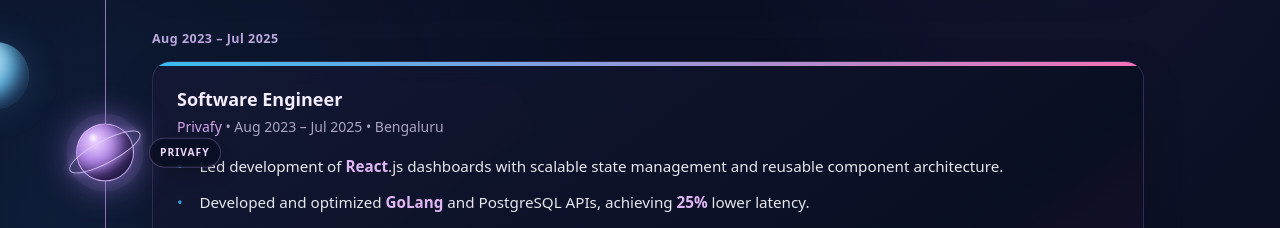
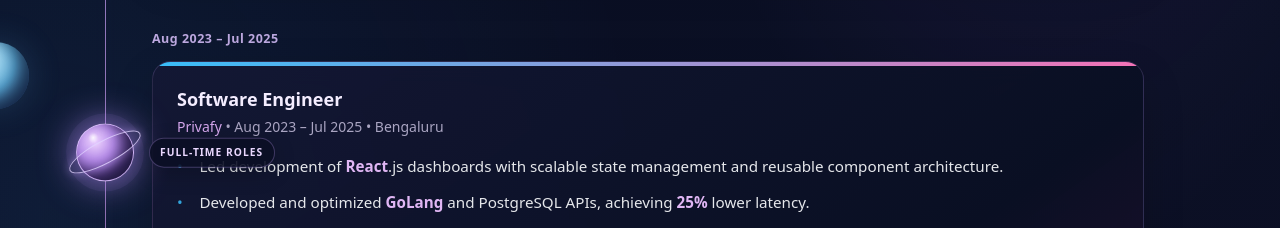
Before and after one commit to saumyasrivastava08/saumya-srivastava, a Next.js app: page /experience in a window 1280 px wide. Shown: the part 1180-1408 px from the top of the page. Built offline with nearby package versions, Linux system fonts and the light colour scheme.

Commit message:
Use role categories for the experience timeline marker

```diff
--- a/components/shared/Timeline.tsx
+++ b/components/shared/Timeline.tsx
@@ -108,7 +108,7 @@ export default function Timeline({ entries }: TimelineProps) {
       {experienceEntries.length > 0 && (
         <div ref={planetRef} className="timeline-scroll-planet" aria-live="polite">
           <span className="timeline-scroll-planet-ring" />
-          <span className="timeline-scroll-planet-label">{activeExperience.replace(/-/g, " ")}</span>
+          <span className="timeline-scroll-planet-label">{activeExperience.endsWith("-internship") ? "Internships" : "Full-time roles"}</span>
         </div>
       )}
 
```
